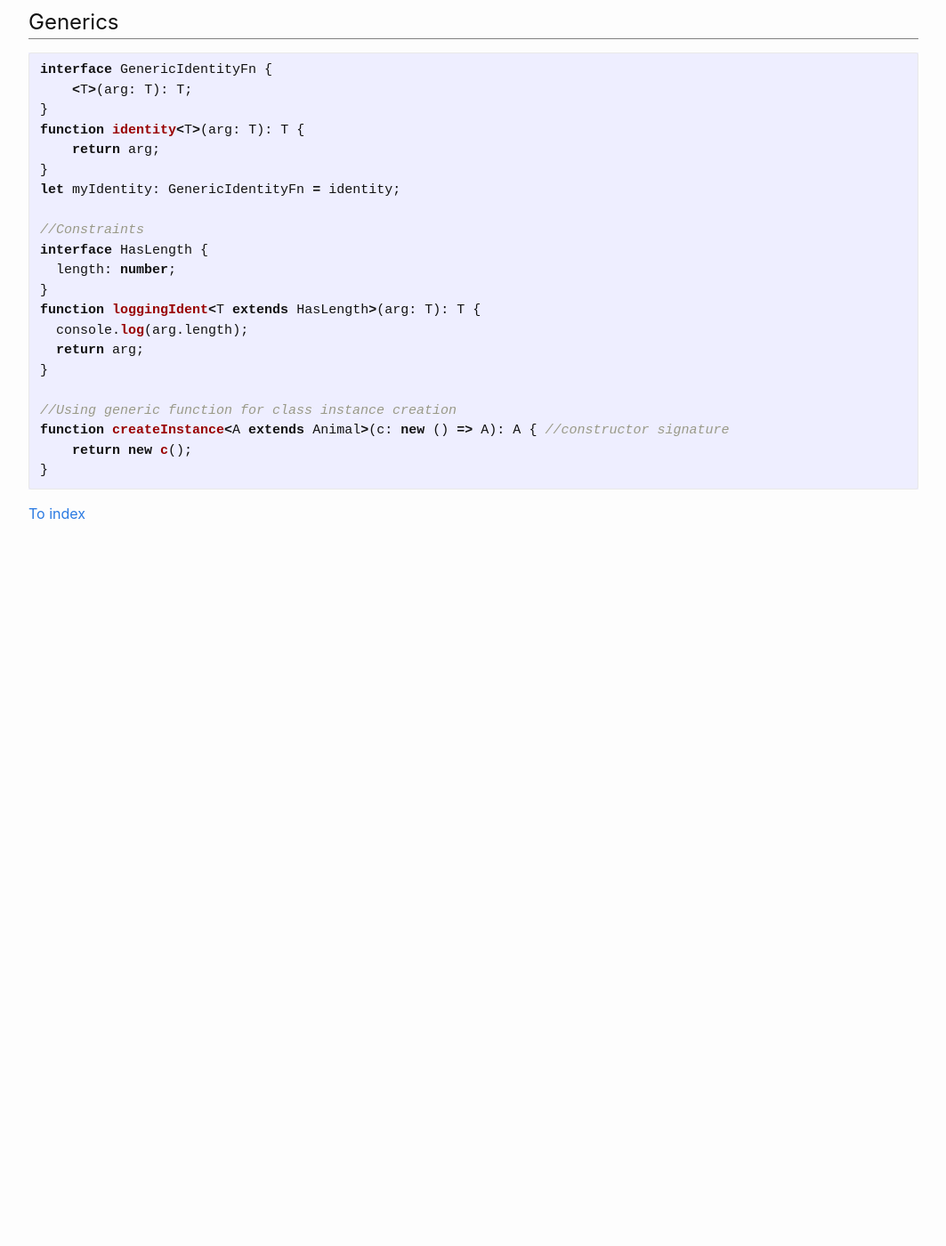
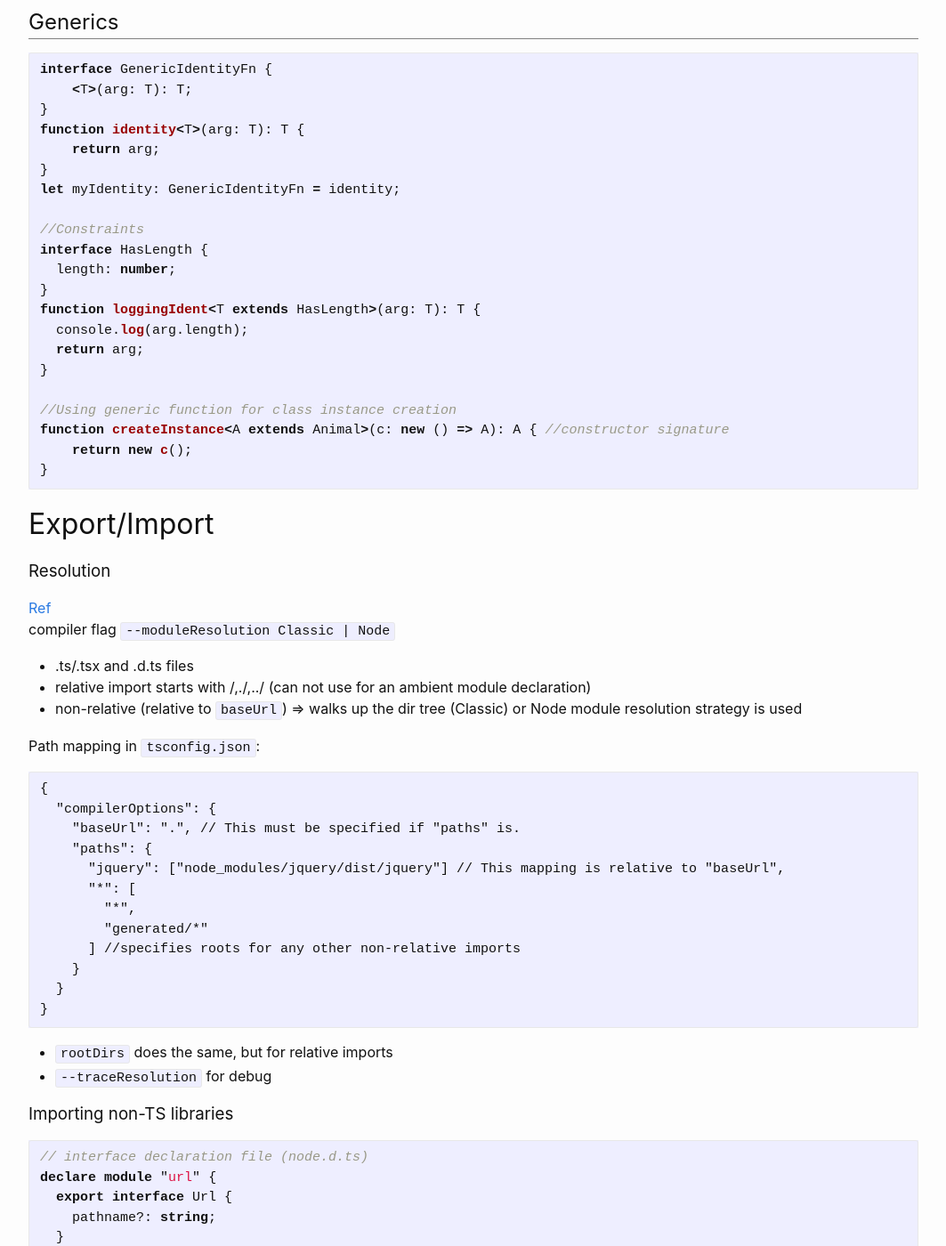
Before and after one commit to bragnikita/developer_wiki, a Jekyll site: the page built from _wiki/js/typescript.md, in a window 1280 px wide and 1400 px high, scrolled down 2148 px. Shown: the whole window at 89% size, without its empty margins (108-1171 px from the left). Built offline with Jekyll 4.4.1, drawn with Linux system fonts in a browser that asks for light colours; before the commit the page ends 2762 px from its top, so only the background shows below that; some of the changed text lies outside the part shown.

Commit message:
Update from 2018/12/06 19:19:01

````diff
--- a/_wiki/js/typescript.md
+++ b/_wiki/js/typescript.md
@@ -118,3 +118,54 @@ function createInstance<A extends Animal>(c: new () => A): A { //constructor sig
     return new c();
 }
 ```
+
+# Export/Import
+### Resolution
+[Ref](https://www.typescriptlang.org/docs/handbook/module-resolution.html)
+compiler flag `--moduleResolution Classic | Node`
+* .ts/.tsx and .d.ts files
+* relative import starts with /,./,../ (can not use for an ambient module declaration)
+* non-relative (relative to `baseUrl`) => walks up the dir tree (Classic) or Node module resolution strategy is used
+
+Path mapping in `tsconfig.json`:
+```
+{
+  "compilerOptions": {
+    "baseUrl": ".", // This must be specified if "paths" is.
+    "paths": {
+      "jquery": ["node_modules/jquery/dist/jquery"] // This mapping is relative to "baseUrl",
+      "*": [
+        "*",
+        "generated/*"
+      ] //specifies roots for any other non-relative imports
+    }
+  }
+}
+```
+
+- `rootDirs` does the same, but for relative imports
+- `--traceResolution` for debug
+
+### Importing non-TS libraries
+
+```typescript
+// interface declaration file (node.d.ts)
+declare module "url" {
+  export interface Url {
+    pathname?: string;
+  }
+  export function parse(urlStr: string): Url;
+  // shorthand for quick import (all types will be "any")
+  declare module "hot-new-module";
+}
+// ...declare other modules
+
+// in library importing file we are using reference tag
+
+/// <reference path="node.d.ts" />
+import * as URL from 'url' //actual import
+```
+
+## Advanced
+### Triple-Slash Directrive [(Ref)](https://www.typescriptlang.org/docs/handbook/triple-slash-directives.html)
+`/// <reference path="..." />` adds other file to the compilation files set
````
Also changed, not shown: _wiki/js/typescript-using.md (added, +19 -0 lines), _wiki/js/typescript_react_templates.md (added, +43 -0 lines).
